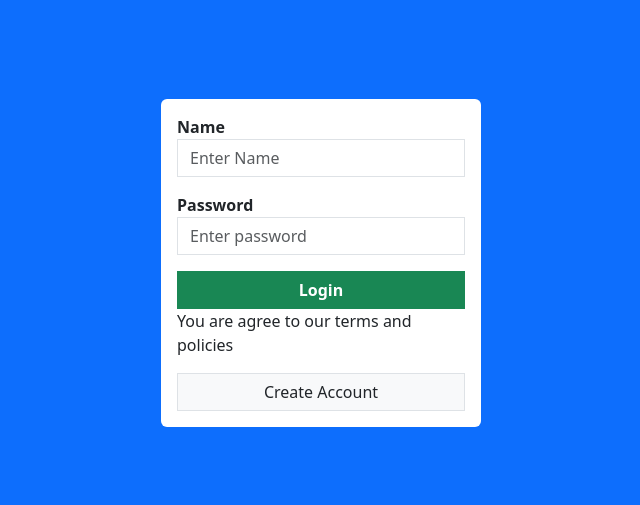
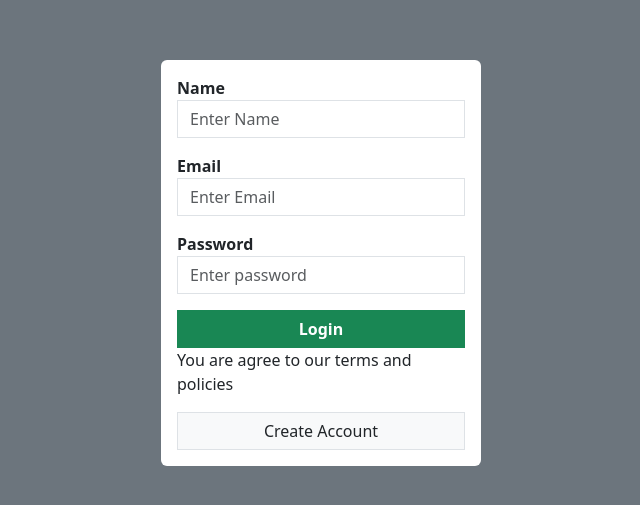
Before and after one commit to Jayem09/Jayem09-itelec_3a_grp6, a React (Create React App) app in the folder rental-management/: page /Signup in a window 1280 px wide. Shown: the part 137-642 px from the top of the page, without its empty margins (319-959 px from the left). Built offline with nearby package versions, Linux system fonts and the light colour scheme.

Commit message:
Dashboard function fix

```diff
--- a/rental-management/src/App.js
+++ b/rental-management/src/App.js
@@ -2,6 +2,7 @@ import React from 'react';
 import Login from './loginForm/Login';
 import { BrowserRouter, Routes, Route } from 'react-router-dom';
 import Signup from './signupForm/Signup';
+import Dashboard from './Dashboard/dashboard';
 
 
 function App() {
@@ -10,6 +11,7 @@ function App() {
       <Routes>
         <Route path='/' element={<Login />} />
         <Route path='/Signup' element={<Signup/> } />
+        <Route path='/Dashboard' element={<Dashboard />} />
       </Routes>
     </BrowserRouter>
   );
--- /dev/null
+++ b/rental-management/src/Dashboard/dashboard.js
@@ -0,0 +1,12 @@
+import React from 'react';
+import { Link } from 'react-router-dom';
+
+const Dashboard = () => {
+  return (
+    <div>
+      <Link to="Dashboard" className='badge text-bg-primary text-wrap'> Hello atan </Link>
+    </div>
+  );
+}
+
+export default Dashboard;
--- a/rental-management/src/loginForm/Login.js
+++ b/rental-management/src/loginForm/Login.js
@@ -3,7 +3,7 @@ import { Link } from 'react-router-dom'
 
 const Login = () => {
   return (
-    <div className='d-flex justify-content-center align-items-center bg-primary vh-100'>
+    <div className='d-flex justify-content-center align-items-center bg-secondary vh-100'>
       <div className='bg-white p-3 rounded w-25'>
         <form action="">
             <div className='mb-3'>
@@ -18,6 +18,8 @@ const Login = () => {
             <button className='btn btn-success w-100 rounded-0'><strong>Login</strong></button>
             <p className='justify-content-center align-items-center d-flex'>You are agree to our terms and policies</p>
             <Link to="Signup" className='btn btn-default border w-100 bg-light rounded-0'>Create Account</Link>
+            <Link to="Dashboard" className='btn btn-default border w-100 bg-light rounded-0'>Go to Dashboard</Link>
+
         </form>
       </div>
     </div>
--- a/rental-management/src/signupForm/Signup.js
+++ b/rental-management/src/signupForm/Signup.js
@@ -2,12 +2,16 @@ import React from 'react'
 
 const Signup = () => {
   return (
-    <div className='d-flex justify-content-center align-items-center bg-primary vh-100'>
+    <div className='d-flex justify-content-center align-items-center bg-secondary vh-100'>
     <div className='bg-white p-3 rounded w-25'>
       <form action="">
           <div className='mb-3'>
            <label htmlFor='username'><strong>Name</strong></label>
            <input type='text' placeholder='Enter Name' className='form-control rounded-0' />
+          </div>
+          <div className='mb-3'>
+              <label htmlFor='Email'><strong>Email</strong></label>
+              <input type='Email' placeholder='Enter Email' className='form-control rounded-0'/>
           </div>
           <div className='mb-3'>
               <label htmlFor='password'><strong>Password</strong></label>
```
